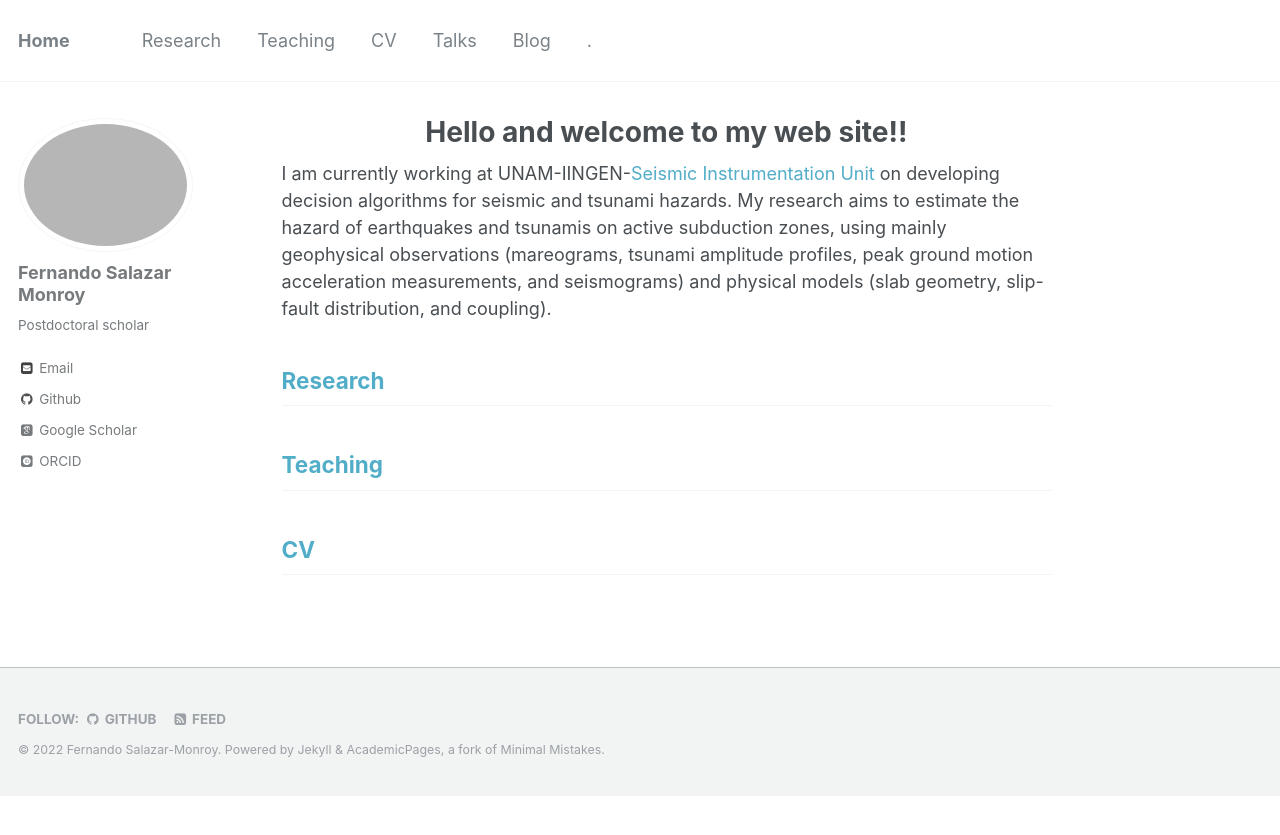
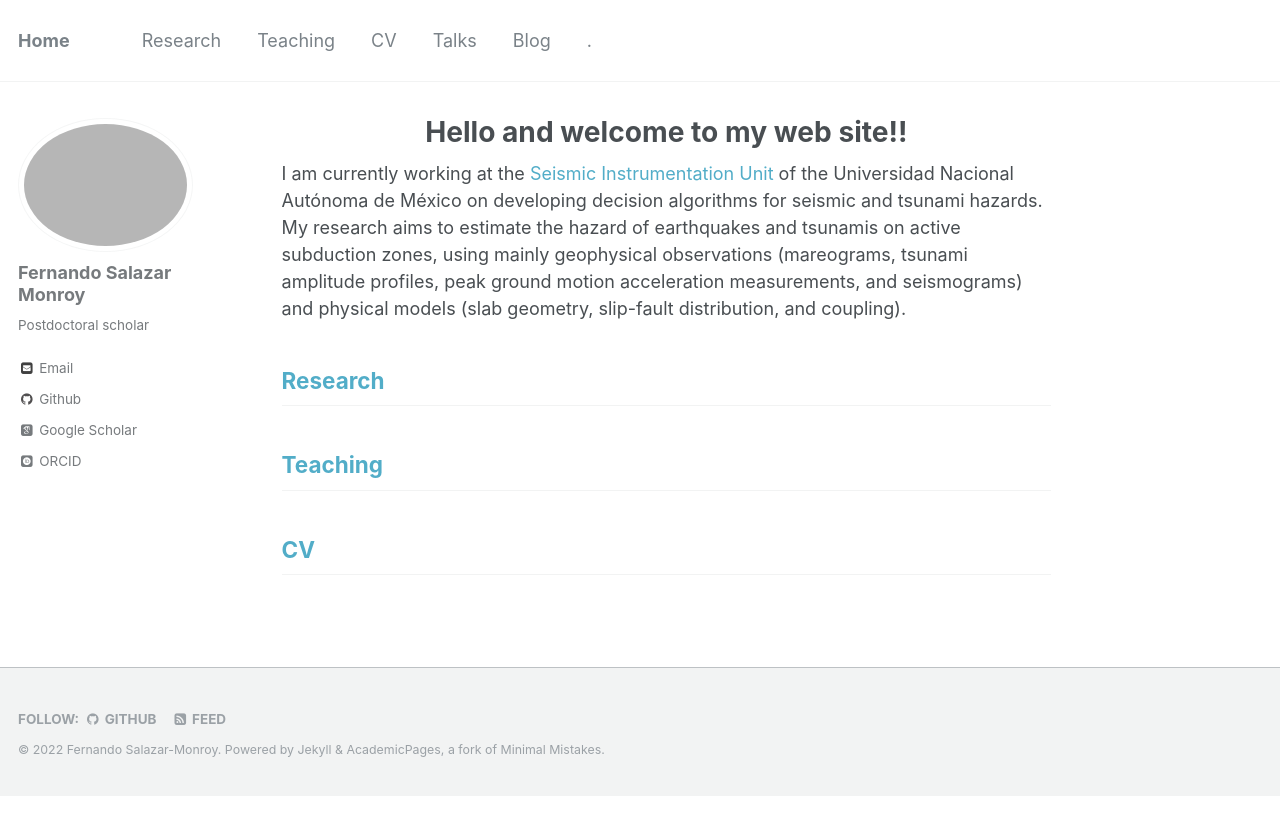
Before and after one commit to Edifesamo14/dr.surimi, a Jekyll site: the page built from _pages/about.md, in a window 1280 px wide. Shown: the top 835 px of the page. Built offline with Jekyll 4.4.1, drawn with Linux system fonts in a browser that asks for light colours; some web fonts are replaced.

Commit message:
Update about.md

```diff
--- a/_pages/about.md
+++ b/_pages/about.md
@@ -8,9 +8,7 @@ redirect_from:
   - /about.html
 ---
 
-
-I am currently working at UNAM-IINGEN-[Seismic Instrumentation Unit](./http://www.uis.unam.mx/) on developing decision algorithms for seismic and tsunami hazards. My research aims to estimate the hazard of earthquakes and tsunamis on active subduction zones, using mainly geophysical observations (mareograms, tsunami amplitude profiles, peak ground motion acceleration measurements, and seismograms) and physical models (slab geometry, slip-fault distribution, and coupling).
-
+I am currently working at the [Seismic Instrumentation Unit](http://www.uis.unam.mx/) of the Universidad Nacional Autónoma de México on developing decision algorithms for seismic and tsunami hazards. My research aims to estimate the hazard of earthquakes and tsunamis on active subduction zones, using mainly geophysical observations (mareograms, tsunami amplitude profiles, peak ground motion acceleration measurements, and seismograms) and physical models (slab geometry, slip-fault distribution, and coupling).
 
 ## [Research](research)
 
```
